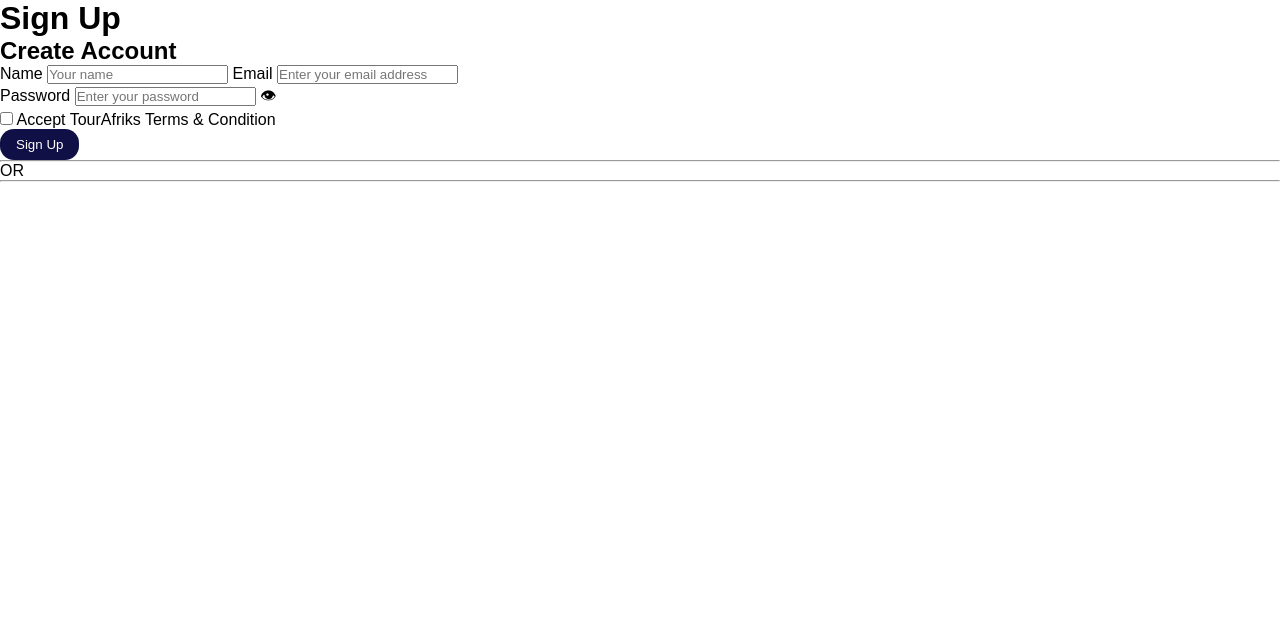
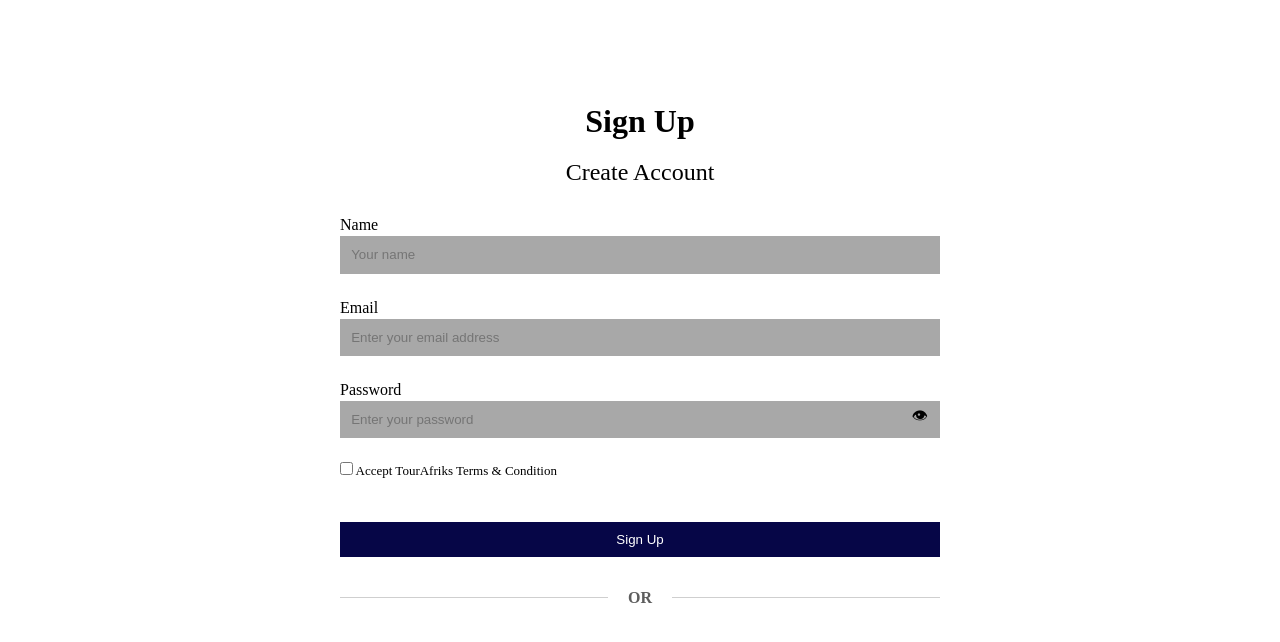
Before and after one commit to Daniel7303/TourAfric, a plain HTML site: page html/signup.html in a window 1280 px wide. Drawn offline with Linux system fonts and the light colour scheme; files that its build step writes are made by us from their sources.

Commit message:
linked css

```diff
--- a/html/signup.html
+++ b/html/signup.html
@@ -3,7 +3,7 @@
   <head>
     <meta charset="UTF-8" />
     <meta name="viewport" content="width=device-width, initial-scale=1.0" />
-    <link rel="stylesheet" href="style.css" />
+    <link rel="stylesheet" href="/css/signup.css" />
     <title>Document</title>
   </head>
   <body>
```
